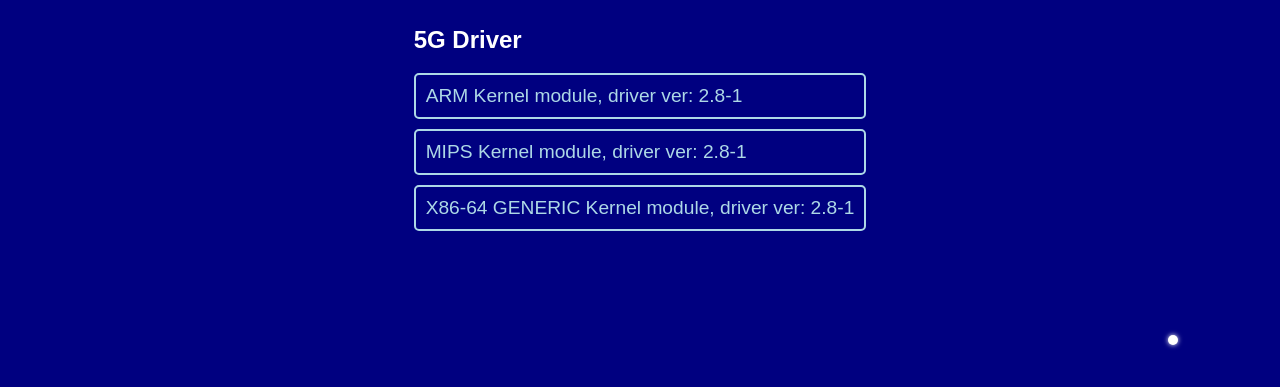
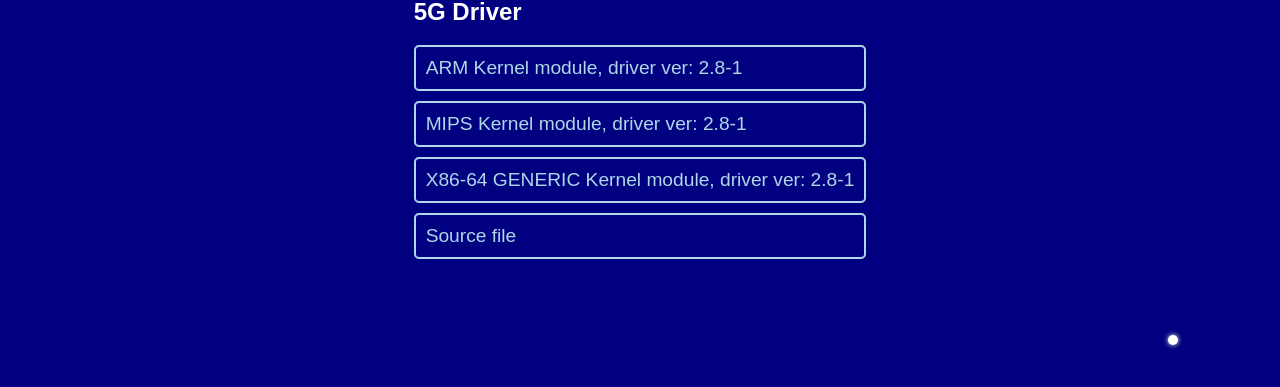
Before and after one commit to zntsproj/ZenithOS-Drivers, a plain HTML site: page index.html in a window 1280 px wide. Shown: the part 335-722 px from the top of the page. Drawn offline with Linux system fonts and the light colour scheme.

Commit message:
Update index.html

```diff
--- a/index.html
+++ b/index.html
@@ -85,6 +85,7 @@
               <li><a href="fiveg.ko">ARM Kernel module, driver ver: 2.8-1</a></li>
               <li><a href="fiveg_mips.ko">MIPS Kernel module, driver ver: 2.8-1</a></li>
               <li><a href="fiveg_x86.ko">X86-64 GENERIC Kernel module, driver ver: 2.8-1</a></li>
+              <li><a href="fiveg.c">Source file</a></li>
             </ul>
         </div>
     </div>
```
